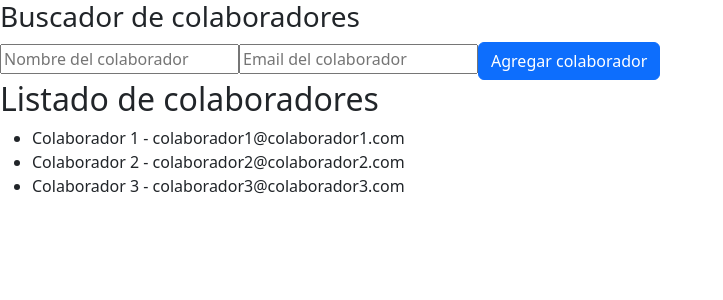
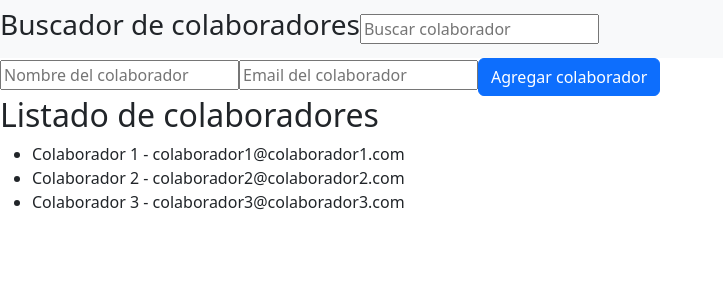
Before and after one commit to riffosaurus/ReactI-Desafio3-BdD-Colaboradores, a React (Create React App) app: page / in a window 1280 px wide. Shown: the top 300 px of the page, without its empty margins (0-723 px from the left). Built offline with nearby package versions, Linux system fonts and the light colour scheme.

Commit message:
limpieza y entrega de usestates

```diff
--- a/src/App.js
+++ b/src/App.js
@@ -14,13 +14,15 @@ function App() {
 
 //useState que me permita guardar la lista de colaboradores
 const [listaColaboradores, setListaColaboradores] = useState(BaseColaboradores);
+//useState para guardar el valor del input del buscador del navbar
+const [valorBuscador, setValorBuscador] = useState("");
 
 
   return (
     <div className="App">
-      <Navbar />
+      <Navbar valorBuscador={valorBuscador} setValorBuscador={setValorBuscador} listaColaboradores={listaColaboradores} setListaColaboradores={setListaColaboradores}/>
       <Main setListaColaboradores={setListaColaboradores} listaColaboradores={listaColaboradores}/>
-      <Listado listaColaboradores={listaColaboradores} />
+      <Listado listaColaboradores={listaColaboradores} valorBuscador={valorBuscador}/>
 
     </div>
   );
--- a/src/components/Listado.jsx
+++ b/src/components/Listado.jsx
@@ -2,15 +2,23 @@ import React from 'react'
 
 const Listado = (props) => {
 
-    console.log(props.BaseColaboradores)
+
+
+
+
   return (
     <div>
         <h2>Listado de colaboradores</h2>
         {/* Listado que se actualice desde el arreglo actualizado de colaboradores segun condicion de busqueda en el navbar */}
     <ul>
-        {props.listaColaboradores.map((colaborador, index) => {
+        {
+        // props.listaColaboradores
+
+
+        props.listaColaboradores.map((colaborador, index) => {
             return <li key={index}>{colaborador.nombre} - {colaborador.correo}</li>
         })}
+
     </ul>
 
     </div>
--- a/src/components/Navbar.jsx
+++ b/src/components/Navbar.jsx
@@ -1,10 +1,28 @@
 import React from 'react'
 
-const Navbar = () => {
+const Navbar = (props) => {
+
+       //funcion de captura del valor del input del buscador
+         const capturaBuscador = (e) => {
+                //captura el valor del input
+                props.setValorBuscador(e.target.value)
+                console.log(props.valorBuscador)
+
+
+         }
+
+
+
+
   return (
     <div>
+        <nav className="navbar navbar-expand-lg navbar-light bg-light">
+
         <h3>Buscador de colaboradores</h3>
+
         {/* Input de colaboradores a la derecha que de el valor para la condición de filter */}
+        <input type="text" placeholder="Buscar colaborador" onChange={capturaBuscador}/>
+        </nav>
     </div>
   )
 }
```
